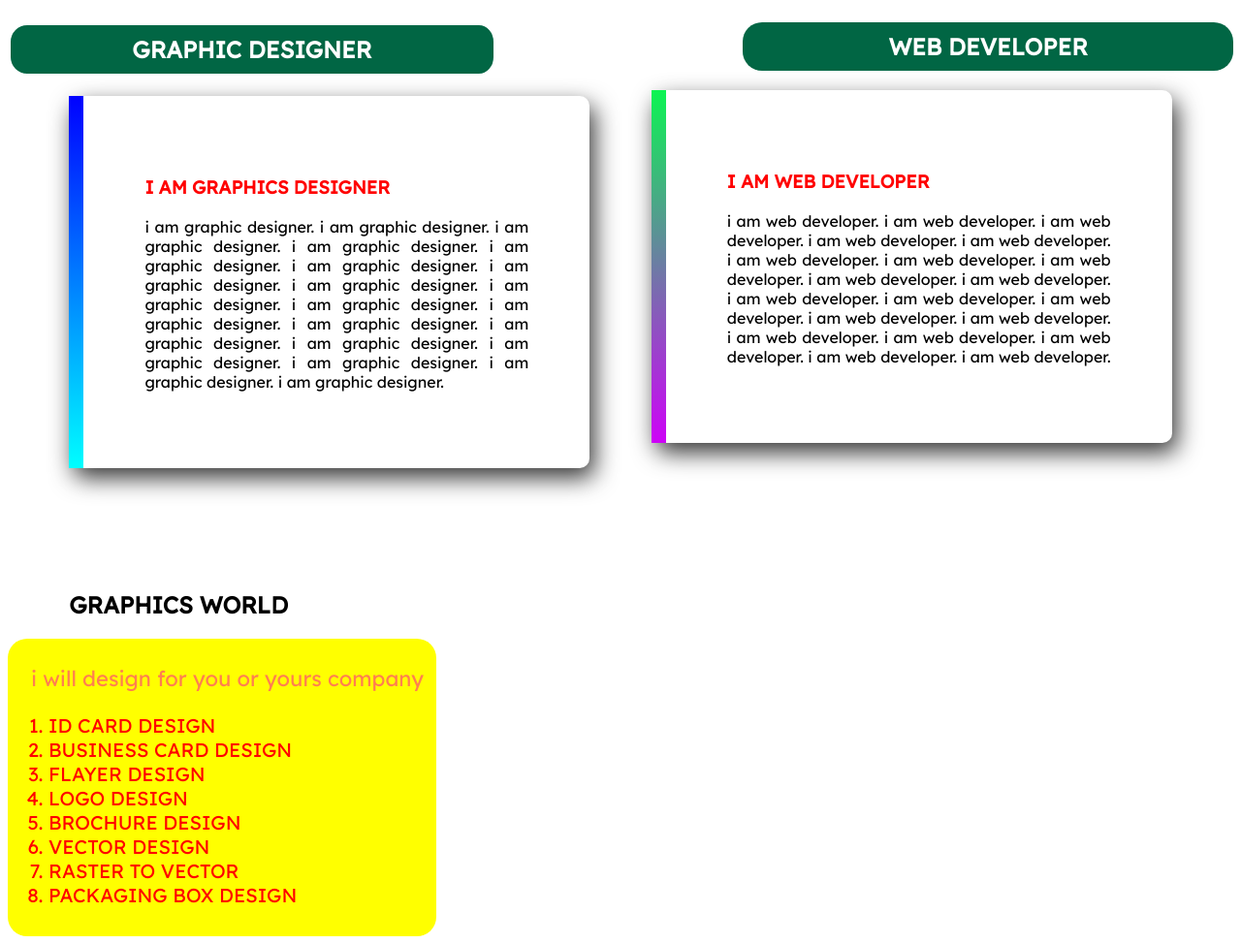
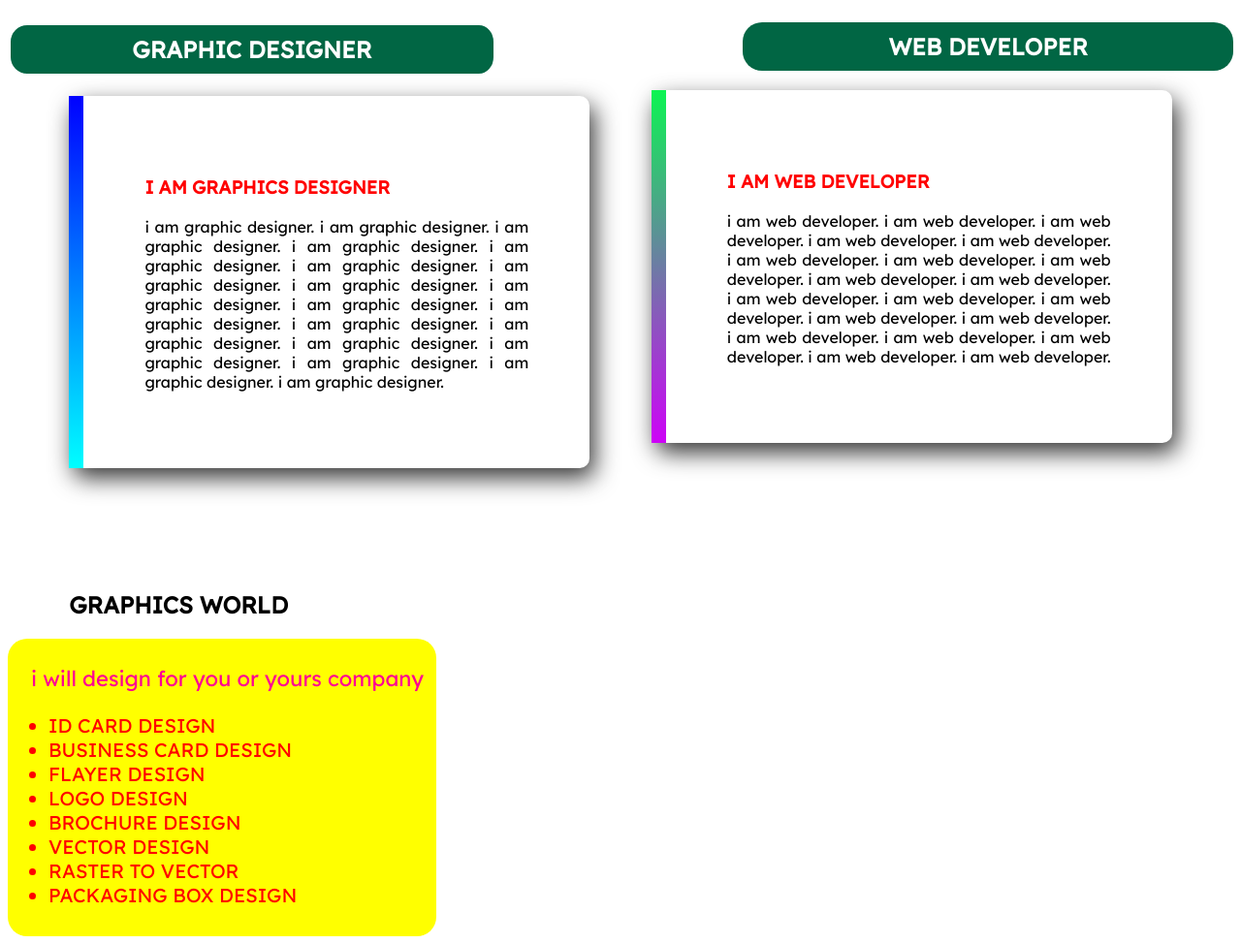
Before and after one commit to RakibulHasanoo7/web-developer-desinger, a plain HTML site: page index.html in a window 1280 px wide. Shown: the part 198-1172 px from the top of the page at 97% size. Drawn offline with Linux system fonts and the light colour scheme.

Commit message:
make over

```diff
--- a/index.html
+++ b/index.html
@@ -53,7 +53,7 @@
         <h1 class="graphics-world">GRAPHICS WORLD</h1>
         <DIV class="graphics-box">
             <p class="graphics-do">i will design for you or yours company</p>
-            <ol class="graphics-list">
+            <ul class="graphics-list">
                 <li>ID CARD DESIGN</li>
                 <li>BUSINESS CARD DESIGN</li>
                 <li>FLAYER DESIGN</li>
@@ -62,9 +62,16 @@
                 <li>VECTOR DESIGN</li>
                 <li>RASTER TO VECTOR</li>
                 <li>PACKAGING BOX DESIGN</li>
-            </ol>
+            </ul>
         </DIV>
     </section>
+
+
+
+
+
+
+
 </body>
 
 </html>
--- a/style.css
+++ b/style.css
@@ -94,11 +94,11 @@ body {
 
 .graphics-do {
     margin-left: 5%;
-    color: coral;
+    color: rgb(253, 0, 148);
     font-size: 22px;
 }
 
 .graphics-list {
-    list-style-type: decimal;
+    list-style-type: disc;
     font-size: 20px;
 }
```
